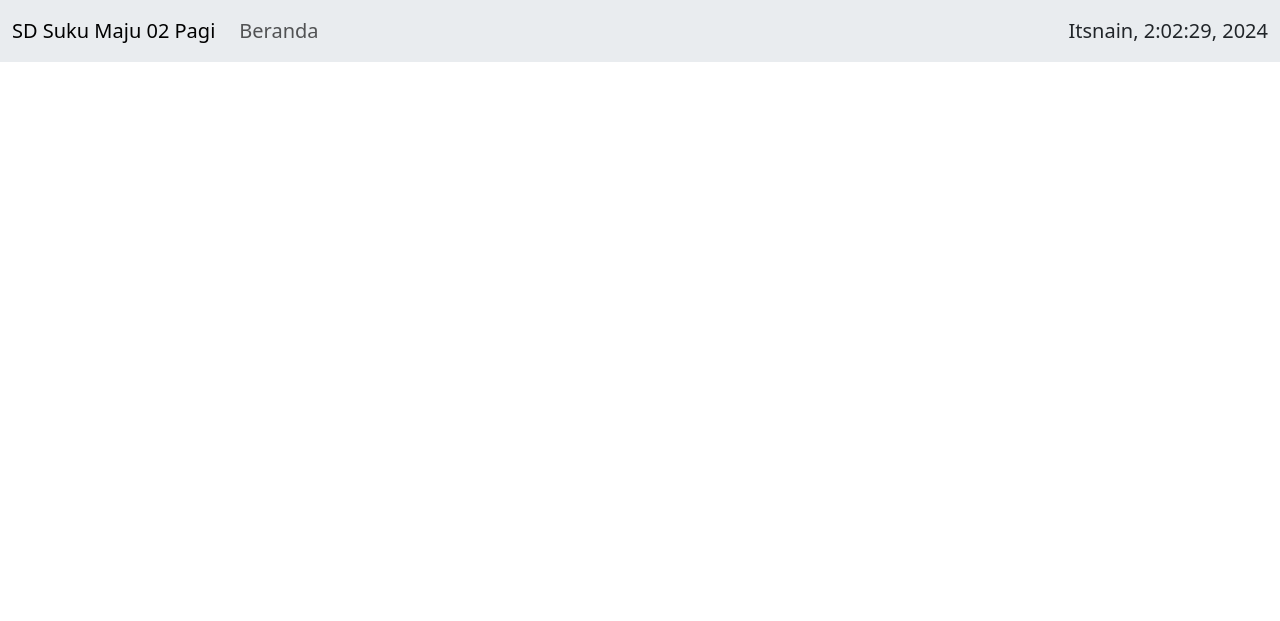
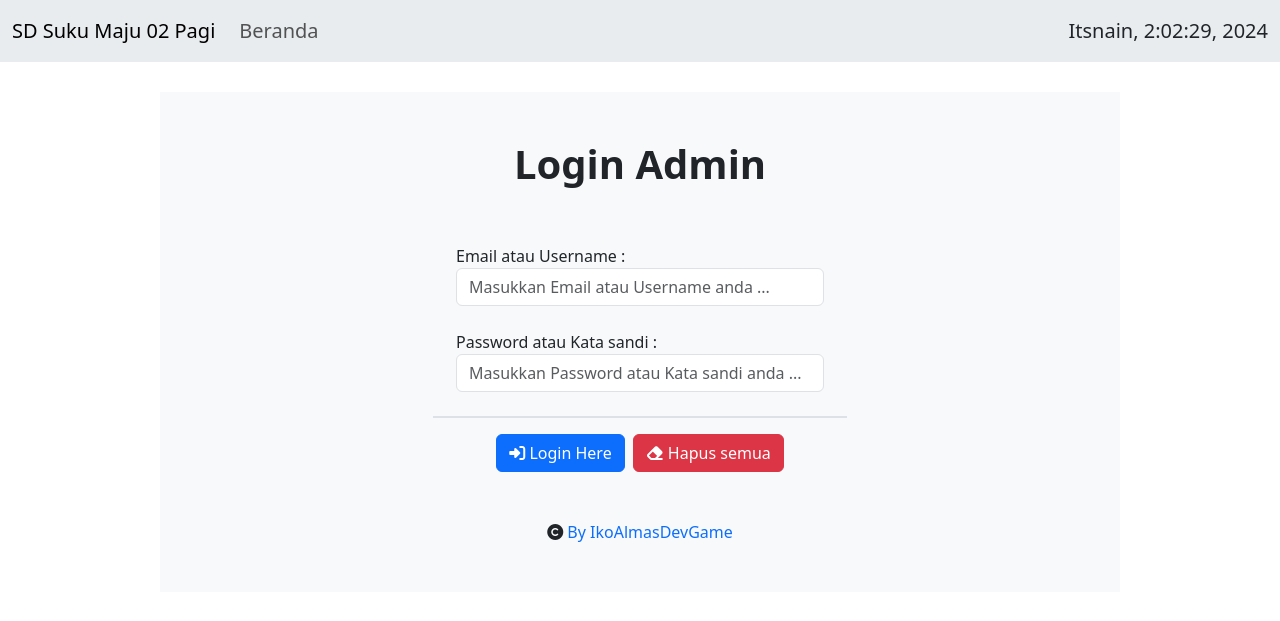
Before and after one commit to IkoAlmasDevGame/Latihan-Project-10, a PHP site: page /Latihan-Project-10/app/view/admin/auth/index.php in a window 1280 px wide. Shown: the top 621 px of the page. Run offline with PHP 8.4, Linux system fonts and the light colour scheme; data comes from the database, SQL or seed files in the repository.

Commit message:
data model dan view data dari latihan project 9 tambahan file siswa di folder siswa dibagian admin

```diff
--- a/app/controller/view.php
+++ b/app/controller/view.php
@@ -1,3 +1,21 @@
 <?php
+namespace view;
+
+use model\Auth;
+class ViewAuth{
+    protected $konfig;
+    public function __construct($db)
+    {
+        $this->konfig = new Auth($db);
+    }
+
+    public function Login(){
+        session_start();
+        $userMail = htmlspecialchars($_POST["userMail"]) ? htmlentities($_POST["userMail"]) : $_POST["userMail"];
+        $password = htmlspecialchars($_POST["password"]) ? htmlentities($_POST["password"]) : $_POST["password"];
+        password_verify($password, PASSWORD_DEFAULT);
+        $this->konfig->AuthLogin($userMail,$password);
+    }
+}
 
 ?>
--- a/app/model/model.php
+++ b/app/model/model.php
@@ -1,3 +1,68 @@
 <?php
+namespace model;
+
+class Auth {
+    protected $db;
+    public function __construct($db)
+    {
+        $this->db = $db;
+    }
+
+    public function AuthLogin($userMail, $password){
+        $userMail = htmlspecialchars($_POST["userMail"]);
+        $password = htmlspecialchars($_POST["password"]);
+        password_verify($password, PASSWORD_DEFAULT);
+        $date = Date('Y-m-d H:i:s a');
+
+        if($userMail == "" || $password == ""){
+            header("location:../auth/index.php");
+            exit(0);
+        }
+
+        $table = "tb_user";
+        $sql = "SELECT * FROM $table WHERE email = ? and password = ? || username='$userMail' and password='$password'";
+        $dbAuth = $this->db->prepare($sql);
+        $dbAuth->execute(array($userMail,$password));
+        $cek = $dbAuth->rowCount();
+
+        if($cek > 0){
+            $b = array($userMail,$password,$date);
+            $response[$table] = $b;
+            if($row = $dbAuth->fetch()){
+                if($row["user_level"] == "Admin"){
+                    $_SESSION["id"] = $row["id_user"];
+                    $_SESSION["email_pengguna"] = $row["email"];
+                    $_SESSION["nama_pengguna"] = $row["nama"];
+                    $_SESSION["username"] = $row["username"];
+                    $_SESSION["user_level"] = "Admin";
+                    $_SESSION["created_At"] = $row["created_At"];
+                    $_SESSION["created_End"] = $date;
+                    header("location:../ui/header.php?page=beranda&nama=".$_SESSION["nama_pengguna"]);
+                }
+                $_SESSION["status"] = true;
+                array_push($response[$table], $row);
+                $this->db->prepare("UPDATE $table SET created_End = ? WHERE username='$userMail'")->execute(array($date));
+                $this->db->prepare("UPDATE $table SET created_End = ? WHERE email='$userMail'")->execute(array($date));
+                exit(0);
+            }else{
+                $_SESSION["status"] = false;
+                header("location:../auth/index.php");
+                exit(0);
+            }
+        }
+    }
+}
+
+class pendaftaran {
+    protected $db;
+    public function __construct($db)
+    {
+        $this->db = $db;
+    }
+
+    public function AuthPendaftaran(){
+
+    }
+}
 
 ?>
--- a/app/view/admin/auth/index.php
+++ b/app/view/admin/auth/index.php
@@ -9,11 +9,30 @@
         <link rel="stylesheet" href="https://cdnjs.cloudflare.com/ajax/libs/font-awesome/6.5.1/css/all.min.css">
         <?php
             require_once("../../../database/koneksi.php");
+            require_once("../../../model/model.php");
+            require_once("../../../controller/view.php");
+            /*Table Sistem*/
             $table = "tb_sistem";
             $sql = "SELECT * FROM $table ORDER BY id asc";
             $row = $configs->prepare($sql);
             $row->execute();
             $hasil = $row->fetch();
+
+            /* Login */
+            $mAuth = new view\ViewAuth($configs);
+            if(!isset($_GET["act"])){
+                require_once("../auth/index.php");
+            }else{
+                switch ($_GET["act"]) {
+                    case 'signin':
+                        $mAuth->Login();
+                        break;
+
+                    default:
+                        require_once("../auth/index.php");
+                        break;
+                }
+            }
         ?>
     </head>
 
@@ -41,6 +60,57 @@
                         <span id="time" class="text-end fs-5 fw-lighter fst-normal"></span>
                     </header>
                 </nav>
+
+                <section class="d-flex justify-content-center align-items-center flex-wrap" style="min-height: 70vh;">
+                    <div class="p-5 py-5 bg-light col-md-9 col-lg-9">
+                        <h4 class="fs-1 text-dark display-4 fst-normal fw-semibold text-center">Login Admin</h4>
+                        <div class="py-5 p-5 bg-light col-md-9 col-lg-9 mx-auto">
+                            <form action="?act=signin" method="post">
+                                <div class="d-flex align-items-center justify-content-center">
+                                    <div class="input-group-addon col-md-8 col-lg-8">
+                                        <label for="">Email atau Username : </label>
+                                        <div class="input-group">
+                                            <input type="text" name="userMail" class="form-control"
+                                                placeholder="Masukkan Email atau Username anda ..." aria-required="true"
+                                                required>
+                                        </div>
+                                    </div>
+                                </div>
+                                <div class="mb-4"></div>
+                                <div class="d-flex align-items-center justify-content-center">
+                                    <div class="input-group-addon col-md-8 col-lg-8">
+                                        <label for="">Password atau Kata sandi : </label>
+                                        <div class="input-group">
+                                            <input type="password" name="password" class="form-control"
+                                                placeholder="Masukkan Password atau Kata sandi anda ..."
+                                                aria-required="true" required>
+                                        </div>
+                                    </div>
+                                </div>
+                                <div class="mb-4"></div>
+                                <div class="mx-auto border border-top border-top my-3 col-sm-9 col-md-9"></div>
+                                <div class="modal-footer d-flex justify-content-center align-items-center flex-wrap">
+                                    <button type="submit" class="btn btn-primary mx-1">
+                                        <i class="fas fa-sign-in-alt"></i>
+                                        Login Here
+                                    </button>
+                                    <button type="reset" class="btn btn-danger mx-1">
+                                        <i class="fas fa-eraser"></i>
+                                        Hapus semua
+                                    </button>
+                                </div>
+                            </form>
+                        </div>
+                        <span>
+                            <div class="text-center">
+                                <a href="" class="text-decoration-none text-primary">
+                                    <i class="fa fa-copyright text-dark"></i>
+                                    <span>By IkoAlmasDevGame</span>
+                                </a>
+                            </div>
+                        </span>
+                    </div>
+                </section>
             </div>
         </div>
         <script src="https://cdn.jsdelivr.net/npm/bootstrap@5.3.2/dist/js/bootstrap.bundle.min.js"></script>
```
Also changed, not shown: app/config/auth.php (+25 -0 lines), app/config/config.php (+12 -0 lines), app/view/admin/ui/footer.php (+36 -0 lines), app/view/admin/ui/header.php (+71 -0 lines), app/view/admin/siswa/siswa.php (added).
